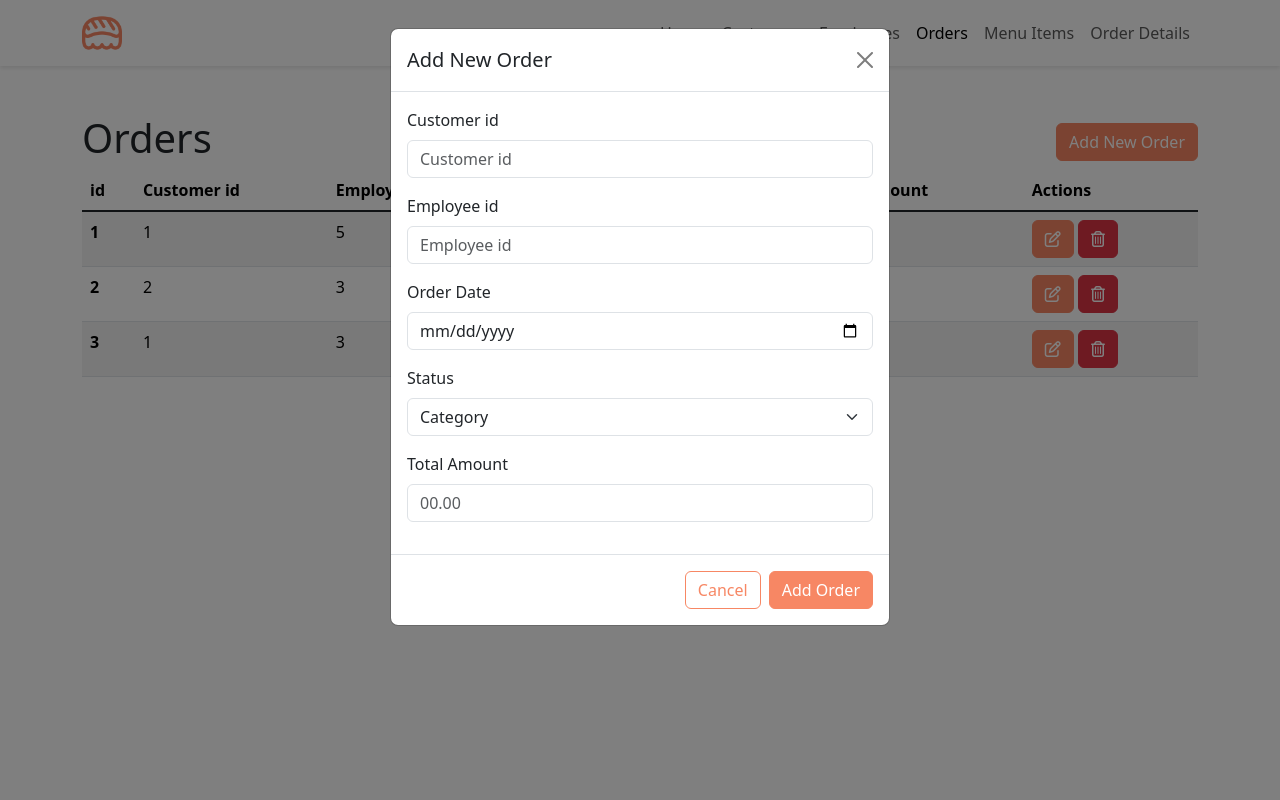
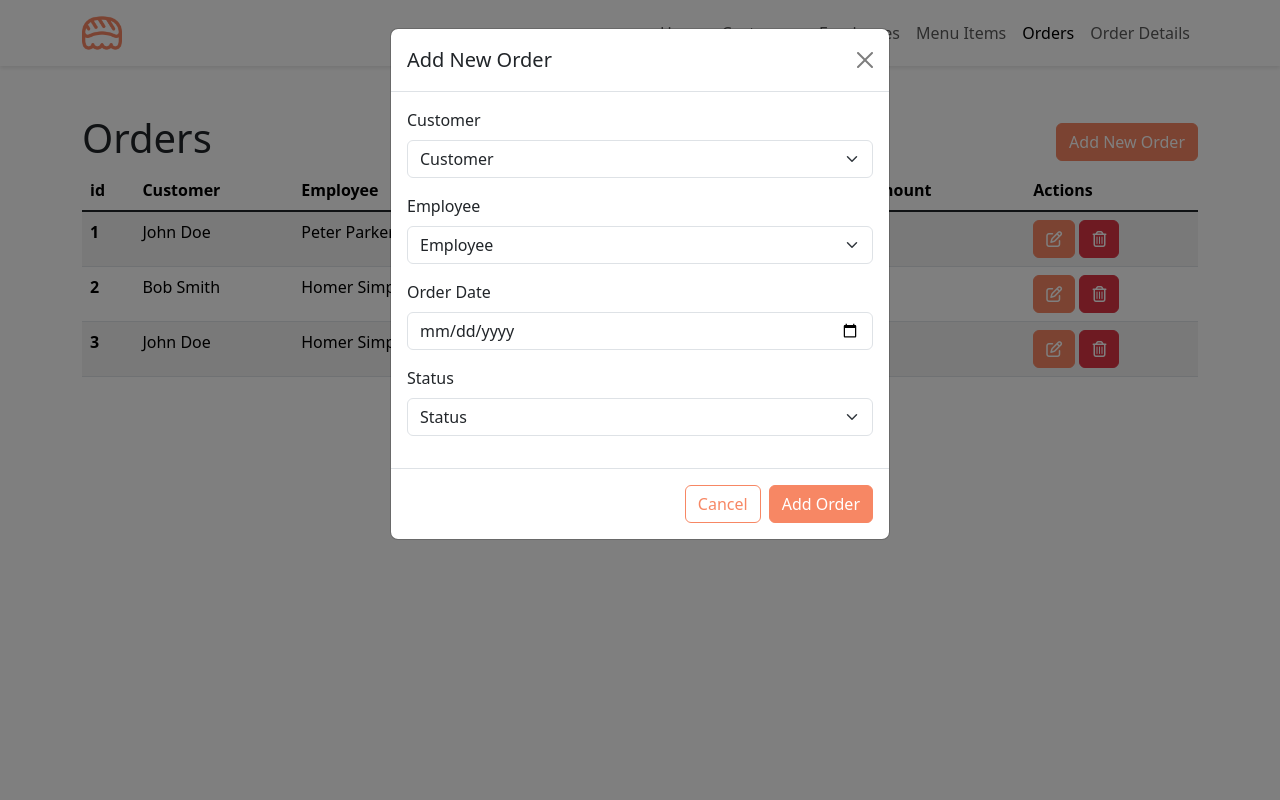
Before and after one commit to cameronchafin/sakura, a Flask app: page /orders in a window 1280 px wide, after a click on "Add New Order". Run offline with Flask 3, Linux system fonts and the light colour scheme; some libraries are stand-ins or nearby versions.

Commit message:
Orders & Order Details UI

```diff
--- a/templates/base.html
+++ b/templates/base.html
@@ -38,8 +38,8 @@
                         <a class="nav-link {% if request.path == url_for('index') %}active{% endif %}" href="{{ url_for('index') }}">Home</a>
                         <a class="nav-link {% if request.path == url_for('customers') %}active{% endif %}" href="{{ url_for('customers') }}">Customers</a>
                         <a class="nav-link {% if request.path == url_for('employees') %}active{% endif %}" href="{{ url_for('employees') }}">Employees</a>
+                        <a class="nav-link {% if request.path == url_for('menu') %}active{% endif %}" href="{{ url_for('menu') }}">Menu Items</a>
                         <a class="nav-link {% if request.path == url_for('orders') %}active{% endif %}" href="{{ url_for('orders') }}">Orders</a>
-                        <a class="nav-link {% if request.path == url_for('menu') %}active{% endif %}" href="{{ url_for('menu') }}">Menu Items</a>
                         <a class="nav-link {% if request.path == url_for('order_details') %}active{% endif %}" href="{{ url_for('order_details') }}">Order Details</a>
                     </div>
                 </div>
--- a/templates/orders.html
+++ b/templates/orders.html
@@ -20,8 +20,8 @@ Orders
         <thead>
           <tr>
             <th scope="col">id</th>
-            <th scope="col">Customer id</th>
-            <th scope="col">Employee id</th>
+            <th scope="col">Customer</th>
+            <th scope="col">Employee</th>
             <th scope="col">Order Date</th>
             <th scope="col">Status</th>
             <th scope="col">Total Amount</th>
@@ -31,8 +31,8 @@ Orders
         <tbody class="table-group-divider">
           <tr>
             <th scope="row">1</th>
-            <td>1</td>
-            <td>5</td>
+            <td>John Doe</td>
+            <td>Peter Parker</td>
             <td>2024-02-01</td>
             <td>Paid</td>
             <td>20.00</td>
@@ -49,8 +49,8 @@ Orders
           </tr>
           <tr>
             <th scope="row">2</th>
-            <td>2</td>
-            <td>3</td>
+            <td>Bob Smith</td>
+            <td>Homer Simpson</td>
             <td>2024-02-02</td>
             <td>Paid</td>
             <td>27.00</td>
@@ -67,8 +67,8 @@ Orders
           </tr>
           <tr>
             <th scope="row">3</th>
-            <td>1</td>
-            <td>3</td>
+            <td>John Doe</td>
+            <td>Homer Simpson</td>
             <td>2024-02-03</td>
             <td>Paid</td>
             <td>28.00</td>
@@ -98,12 +98,26 @@ Orders
         <div class="modal-body">
             <form>
                 <div class="mb-3">
-                  <label for="inputCustomerId" class="form-label">Customer id</label>
-                  <input type="text" class="form-control" id="inputCustomerId" placeholder="Customer id">
+                    <label for="selectCustomer" class="form-label">Customer</label>
+                    <select class="form-select" aria-label="Customer Select">
+                        <option selected>Customer</option>
+                        <option value="1">John Doe</option>
+                        <option value="2">Bob Smith</option>
+                        <option value="3">Bob Joe</option>
+                        <option value="4">Ricky Bobby</option>
+                        <option value="4">Ned Flanders</option>
+                    </select>
                 </div>
                 <div class="mb-3">
-                    <label for="inputEmployeeId" class="form-label">Employee id</label>
-                    <input type="text" class="form-control" id="inputEmployeeId" placeholder="Employee id">
+                    <label for="selectEmployee" class="form-label">Employee</label>
+                    <select class="form-select" aria-label="Employee Select">
+                        <option selected>Employee</option>
+                        <option value="1">Teddy Bear</option>
+                        <option value="2">Bill Nye</option>
+                        <option value="3">Homer Simpson</option>
+                        <option value="4">Peter Griffin</option>
+                        <option value="4">Peter Parker</option>
+                    </select>
                 </div>
                 <div class="mb-3">
                     <label for="inputOrderDate" class="form-label">Order Date</label>
@@ -112,16 +126,12 @@ Orders
                 <div class="mb-3">
                     <label for="selectStatus" class="form-label">Status</label>
                     <select class="form-select" aria-label="Status Select">
-                        <option selected>Category</option>
+                        <option selected>Status</option>
                         <option value="1">Placed</option>
                         <option value="2">Preparing</option>
                         <option value="3">Served</option>
                         <option value="4">Paid</option>
                     </select>
-                </div>
-                <div class="mb-3">
-                    <label for="inputTotalAmount" class="form-label">Total Amount</label>
-                    <input type="text" class="form-control" id="inputTotalAmount" placeholder="00.00">
                 </div>
             </form>
         </div>
@@ -144,30 +154,40 @@ Orders
         <div class="modal-body">
             <form>
                 <div class="mb-3">
-                  <label for="inputCustomerId" class="form-label">Customer id</label>
-                  <input type="text" class="form-control" id="inputCustomerId" placeholder="Customer id">
+                    <label for="selectCustomer" class="form-label">Customer</label>
+                    <select class="form-select" aria-label="Customer Select">
+                        <option selected>Customer</option>
+                        <option value="1">John Doe</option>
+                        <option value="2">Bob Smith</option>
+                        <option value="3">Bob Joe</option>
+                        <option value="4">Ricky Bobby</option>
+                        <option value="4">Ned Flanders</option>
+                    </select>
                 </div>
                 <div class="mb-3">
-                    <label for="inputEmployeeId" class="form-label">Employee id</label>
-                    <input type="text" class="form-control" id="inputEmployeeId" placeholder="Employee id">
+                    <label for="selectEmployee" class="form-label">Employee</label>
+                    <select class="form-select" aria-label="Employee Select">
+                        <option selected>Employee</option>
+                        <option value="1">Teddy Bear</option>
+                        <option value="2">Bill Nye</option>
+                        <option value="3">Homer Simpson</option>
+                        <option value="4">Peter Griffin</option>
+                        <option value="4">Peter Parker</option>
+                    </select>
                 </div>
                 <div class="mb-3">
                     <label for="inputOrderDate" class="form-label">Order Date</label>
-                    <input type="date" class="form-control" id="inputOrderDate" placeholder="yyyy-mm-dd">
+                    <input type="date" class="form-control" id="inputOrderDate" placeholder="mm-dd-yyyy">
                 </div>
                 <div class="mb-3">
                     <label for="selectStatus" class="form-label">Status</label>
                     <select class="form-select" aria-label="Status Select">
-                        <option selected>Category</option>
+                        <option selected>Status</option>
                         <option value="1">Placed</option>
                         <option value="2">Preparing</option>
                         <option value="3">Served</option>
                         <option value="4">Paid</option>
                     </select>
-                </div>
-                <div class="mb-3">
-                    <label for="inputTotalAmount" class="form-label">Total Amount</label>
-                    <input type="text" class="form-control" id="inputTotalAmount" placeholder="00.00">
                 </div>
             </form>
         </div>
```
Also changed, not shown: templates/menu.html (+5 -5 lines), templates/order_details.html (+40 -23 lines).
